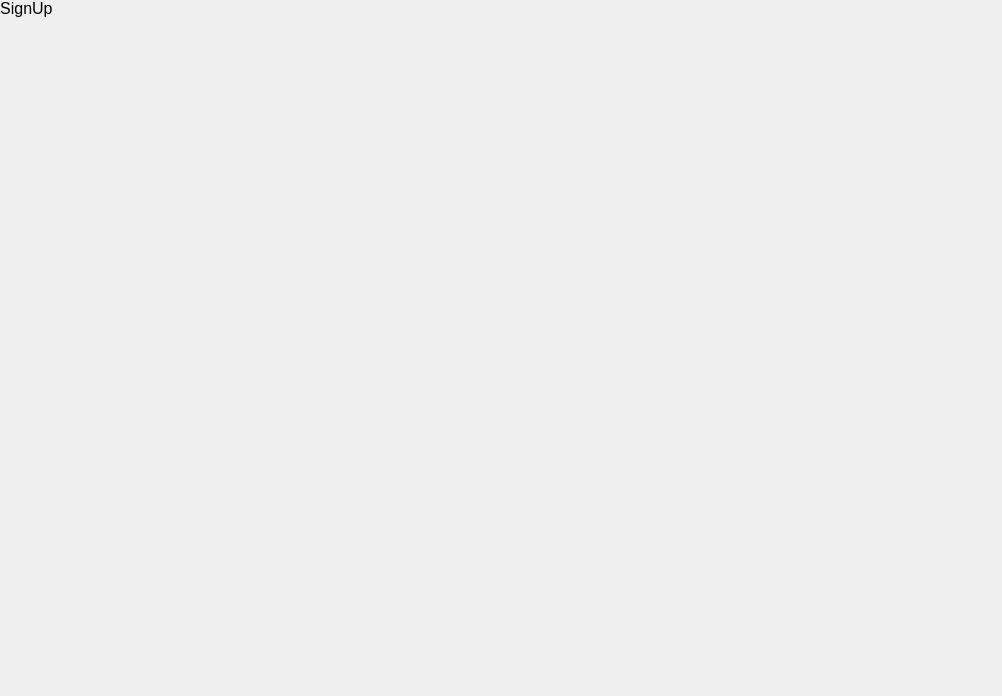
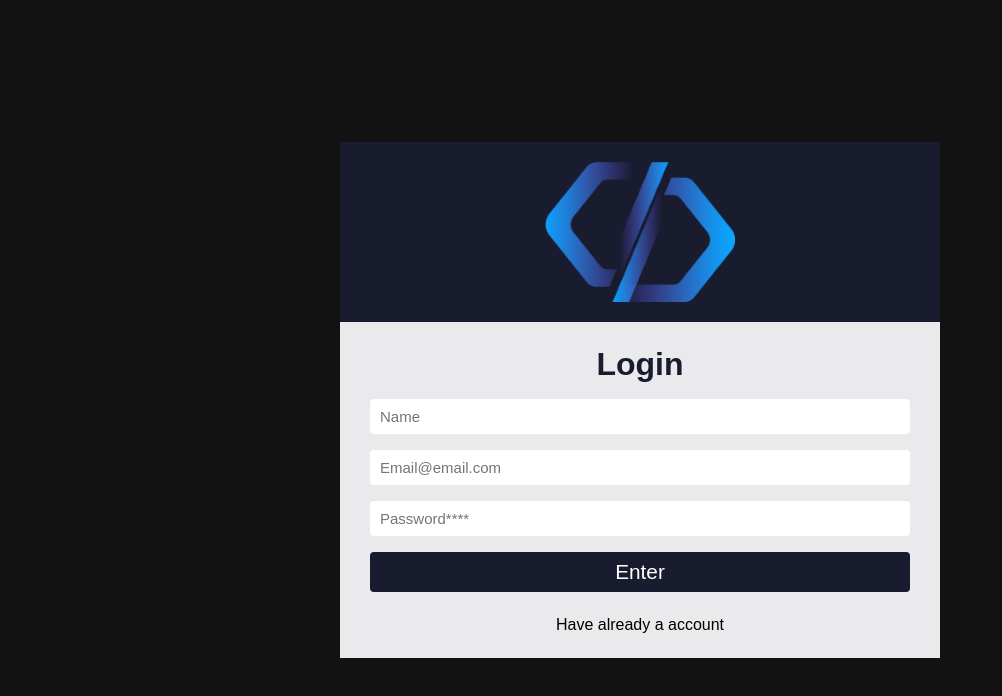
Before and after one commit to BmAlkes/Call-Project, a React (Vite) app: page /register in a window 1280 px wide. Shown: the top 696 px of the page, without its empty margins (0-1002 px from the left). Built offline with nearby package versions, Linux system fonts and the light colour scheme.

Commit message:
feat:add register page

```diff
--- a/src/App.jsx
+++ b/src/App.jsx
@@ -1,6 +1,7 @@
 import { BrowserRouter, Route, Routes } from "react-router-dom";
 import SignIn from "./Pages/SignIn";
 import SignUp from "./Pages/SignUp";
+import Dashboard from "./Pages/Dashboard";
 
 const App = () => {
   return (
@@ -9,6 +10,7 @@ const App = () => {
         <Routes>
           <Route path="/" element={<SignIn />} />
           <Route path="/register" element={<SignUp />} />
+          <Route path="/dashboard" element={<Dashboard />} />
         </Routes>
       </BrowserRouter>
     </div>
--- /dev/null
+++ b/src/Pages/Dashboard/index.jsx
@@ -0,0 +1,7 @@
+import "./dashboard.css";
+
+const Dashboard = () => {
+  return <div>Dashboard</div>;
+};
+
+export default Dashboard;
--- a/src/Pages/SignUp/index.jsx
+++ b/src/Pages/SignUp/index.jsx
@@ -1,7 +1,44 @@
 import "./signup.css";
+import logo from "../../assets/logo.png";
+import { useState } from "react";
+import { Link } from "react-router-dom";
 
 const SignUp = () => {
-  return <div>SignUp</div>;
+  const [email, setEmail] = useState("");
+  const [password, setPassword] = useState("");
+  const [name, setName] = useState("");
+  return (
+    <div className="container-center">
+      <div className="login">
+        <div className="area">
+          <img src={logo} alt="logo do sistema" />
+        </div>
+        <form>
+          <h1>Login</h1>
+          <input
+            type="text"
+            placeholder="Name"
+            value={name}
+            onChange={(e) => setName(e.target.value)}
+          />
+          <input
+            type="text"
+            placeholder="Email@email.com"
+            value={email}
+            onChange={(e) => setEmail(e.target.value)}
+          />
+          <input
+            type="password"
+            placeholder="Password****"
+            value={password}
+            onChange={(e) => setPassword(e.target.value)}
+          />
+          <button type="submit">Enter</button>
+        </form>
+        <Link to="/"> Have already a account</Link>
+      </div>
+    </div>
+  );
 };
 
 export default SignUp;
```
Also changed, not shown: src/Pages/Dashboard/dashboard.css (added).
